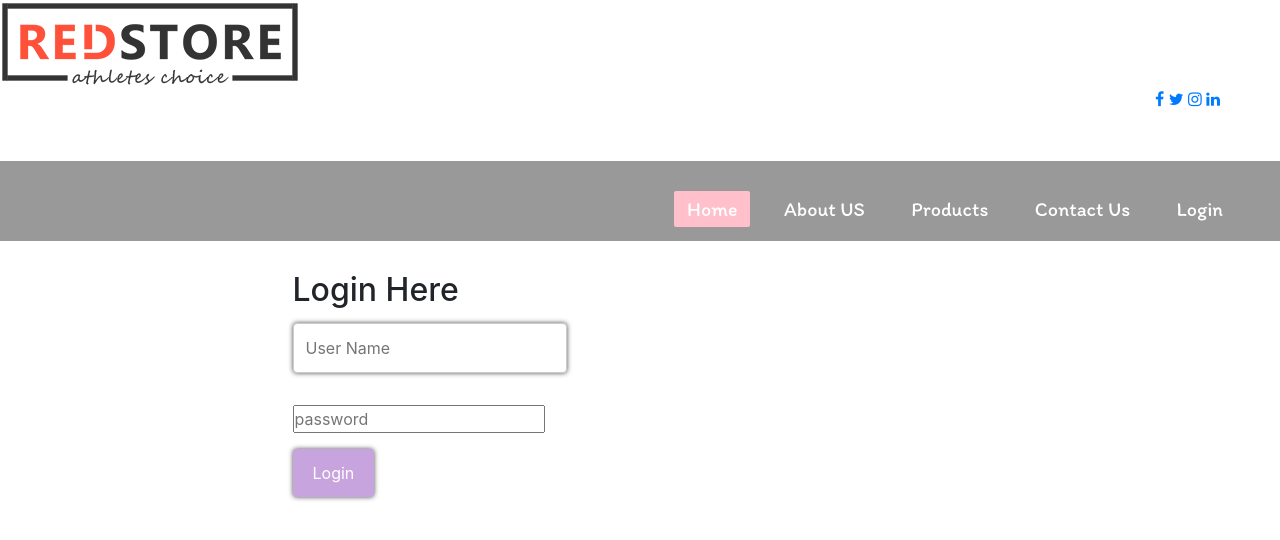
After one commit to my-creat30/my-creat30, a PHP site: page /l.php in a window 1280 px wide. The commit adds this page. Shown: the top 540 px of the page. Run offline with PHP 8.4, Linux system fonts and the light colour scheme.

Commit message:
first commit

```diff
--- a/TEST.html
+++ b/index.html
@@ -73,7 +73,7 @@ p {
 		 <nav class="navbar" style="margin-bottom:20px;">
 
 				<ul>
-					<li><a class="active" href="file:///C:/Users/Boom/Downloads/WEBLAB/TEST.html">Home</a></li>
+					<li><a class="active" href="file:///C:/Users/Boom/Downloads/WEBLAB/index.html">Home</a></li>
 					<li><a href="file:///C:/Users/Boom/Downloads/WEBLAB/about%20us.html" target="blank">About US</a></li>
 					<li><a href="file:///C:/Users/Boom/Downloads/WEBLAB/products.html"target="blank">Products</a></li>
 					<li><a href="file:///C:/Users/Boom/Downloads/WEBLAB/contact.html"target="blank">Contact Us</a></li>
--- /dev/null
+++ b/l.php
@@ -0,0 +1,65 @@
+<?php
+include ('header.php');
+?>
+
+ <style>
+ body{
+ background-position:center;
+ background-size:cover;}
+ </style>
+ <body>
+  <form action="vieww.php">
+ <div class="container">
+
+	<div class="row">
+	<div class="col-md-6">
+		<h2> Login Here </h2>
+  <form method="POST">
+	<div class="form-group ">
+		<input type="text" name="user" placeholder="User Name">
+		</div>
+	<div class="form-group ">
+		<input type="password" name="pass" placeholder="password"><br>
+		</div>
+
+	<input type="submit" name="submit" value="Login"><br>
+
+</form>
+</div>
+</div>
+
+<?php
+   $inv="";
+   $db = mysqli_connect("localhost","root","","test");
+   if(isset($_POST['submit'])){
+    $uname=($_POST['user']);   //form me jo name= hai//
+   $passwrd=($_POST['pass']);
+
+     if ( $uname!= "" && $passwrd!=""){
+
+		 $query="select *  from login where username='".$uname."'
+	     and password='".$passwrd."'" ; # and ka mtlb ek hi row me dono value exist krti passwrd ar name
+
+		$result=mysqli_query($db,$query);
+		$row = mysqli_num_rows($result);
+		if($row>0)  //mtlb ek user,password to hoga db me//
+		{
+
+			session_start();
+			$_SESSION['username']= $uname;
+			$_SESSION['password']= $passwrd;
+			header('Location:addproductt.php'); //login krne p jo file open krni project ki
+
+		}
+	else {
+		$inv= "Username or Password Invalid";
+		 }
+
+	}
+
+  }
+
+
+?>
+
+ <p style="color: red;"> <?php echo $inv ;?>   </p>
```
Also changed, not shown: editp.php (+20 -11 lines).
